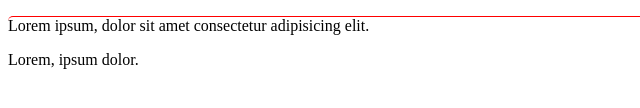
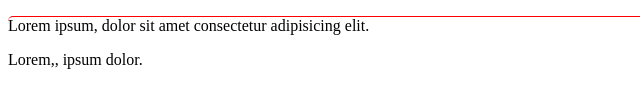
Before and after one commit to kevyn1936/Practica7_52, a plain HTML site: page index.html in a window 1280 px wide. Shown: the part 474-582 px from the top of the page, 0-640 px from the left. Drawn offline with Linux system fonts and the light colour scheme.

```diff
--- a/index.html
+++ b/index.html
@@ -27,7 +27,7 @@
         <h3 class="Titulo">Selectores basicos</h3>
         <p lang="en">Lorem ipsum, dolor sit amet consectetur adipisicing elit.</p>
         <article>
-            <p>Lorem, ipsum dolor.</p>
+            <p>Lorem,, ipsum dolor.</p>
         </article>
     </main>
     <aside></aside>
```
